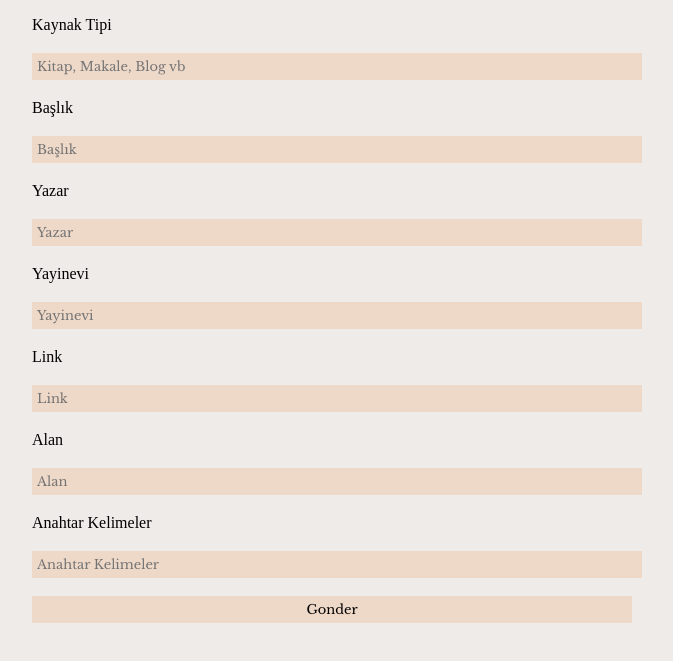
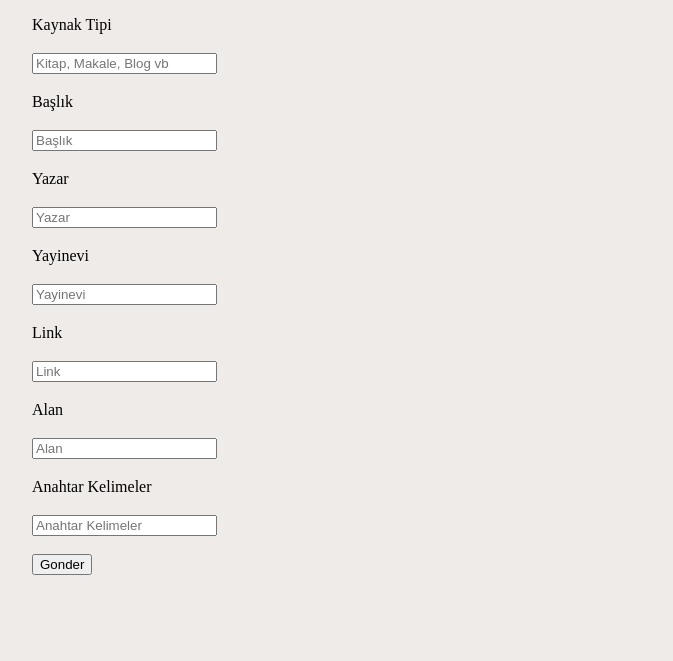
Before and after one commit to konutcalismalari/konutcalismalari.github.io, a plain HTML site: page form.html in a window 1280 px wide. Shown: the part 73-734 px from the top of the page, without its empty margins (32-705 px from the left). Drawn offline with nearby package versions, Linux system fonts and the light colour scheme; a web font is replaced by a local one.

Commit message:
Update style.css

```diff
--- a/styles/style.css
+++ b/styles/style.css
@@ -121,7 +121,7 @@ tr:nth-child(even) {
 
 /* Form Styles */
 
-input, textarea {
+#search-bar, textarea {
   font-family: 'Libre Baskerville', serif;
   font-size: small;
   font-weight: 400;
```
